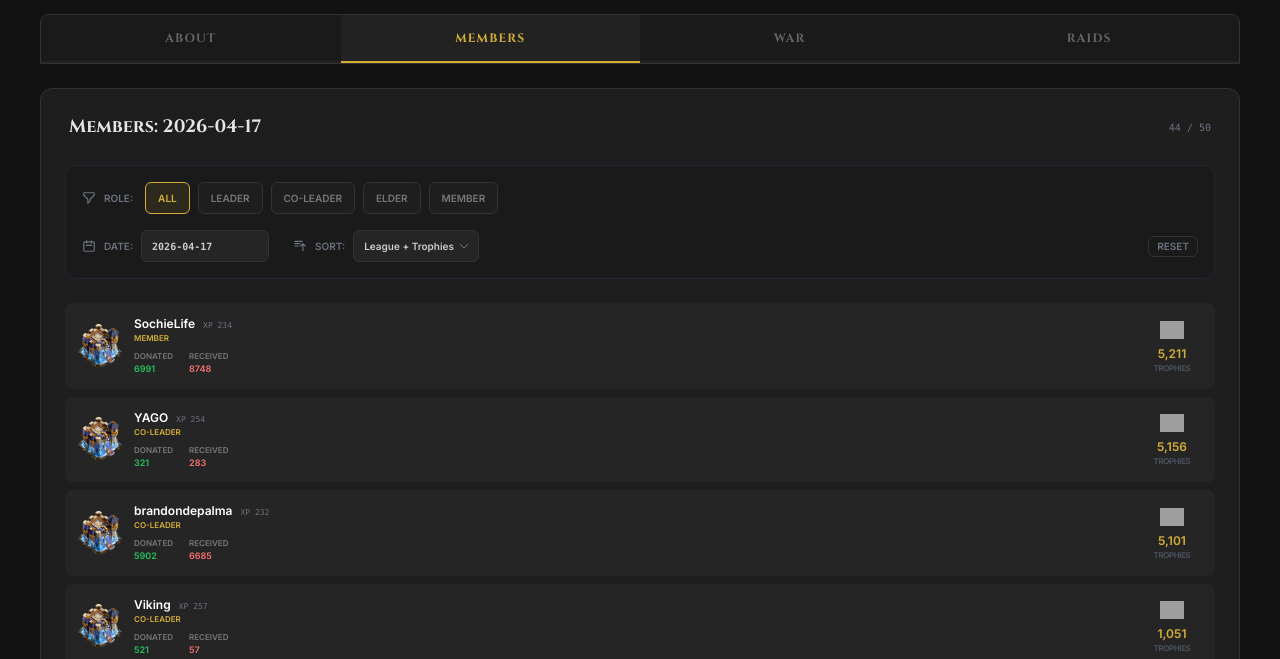
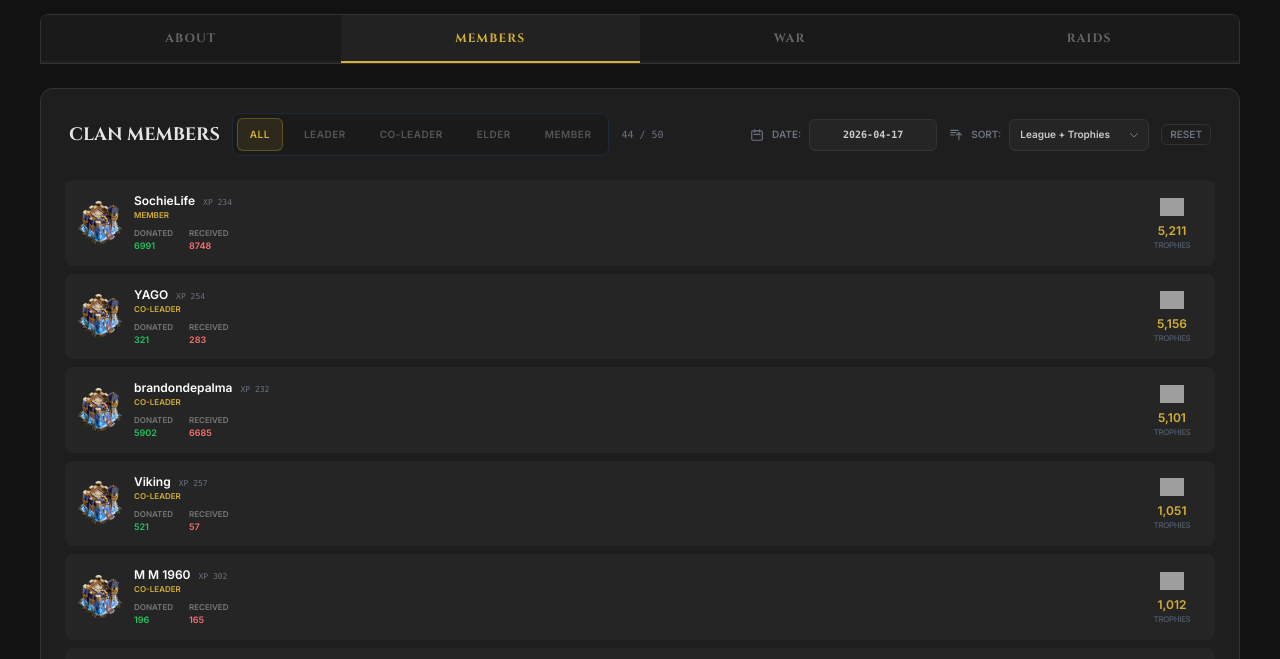
Before and after one commit to cstreit03/CoC-Stats, a plain HTML site: page index.html in a window 1280 px wide. Both pictures are taken after a click on the button "MEMBERS". Shown: the part 126-785 px from the top of the page. Drawn offline with nearby package versions, Linux system fonts and the light colour scheme; no server answers; grey boxes are pictures that could not be loaded.

Commit message:
UI cleanup

```diff
--- a/index.html
+++ b/index.html
@@ -43,37 +43,32 @@
         <!-- Section: Members -->
         <div id="section-members" class="lg:col-span-12 hidden-section">
             <div class="panel p-3 md:p-6">
-                <div class="flex flex-col gap-4 md:gap-6 mb-6">
-                    <div class="flex justify-between items-center px-1">
-                        <h2 id="memberTitle" class="medieval text-base md:text-lg font-bold">Current Members</h2>
+                <!-- Shared Members Header -->
+                <div class="flex flex-col lg:flex-row justify-between items-start lg:items-center gap-4 mb-6 px-1">
+                    <div class="flex items-center gap-3">
+                        <h2 id="memberTitle" class="medieval text-base md:text-lg font-bold uppercase">Clan Members</h2>
+                        <div class="flex items-center gap-2 p-1 bg-[#1a1a1a] rounded-lg border border-gray-800">
+                            <button data-role="all" class="sub-tab-btn active uppercase tracking-wider">All</button>
+                            <button data-role="leader" class="sub-tab-btn uppercase tracking-wider">Leader</button>
+                            <button data-role="coLeader" class="sub-tab-btn uppercase tracking-wider">Co-Leader</button>
+                            <button data-role="admin" class="sub-tab-btn uppercase tracking-wider">Elder</button>
+                            <button data-role="member" class="sub-tab-btn uppercase tracking-wider">Member</button>
+                        </div>
                         <span id="memberCount" class="text-[9px] md:text-[10px] font-mono text-gray-500">0 / 50</span>
                     </div>
 
-                    <!-- Member Filters -->
-                    <div class="flex flex-col gap-4 p-3 md:p-4 bg-[#1a1a1a] rounded-xl border border-gray-800">
-                        <div class="flex flex-col md:flex-row md:items-center gap-3">
-                            <div class="flex items-center gap-2">
-                                <svg xmlns="http://www.w3.org/2000/svg" class="w-3.5 h-3.5 text-gray-500" fill="none" viewBox="0 0 24 24" stroke="currentColor"><path stroke-linecap="round" stroke-linejoin="round" stroke-width="2" d="M3 4a1 1 0 011-1h16a1 1 0 011 1v2.586a1 1 0 01-.293.707l-6.414 6.414a1 1 0 00-.293.707V17l-4 4v-6.586a1 1 0 00-.293-.707L3.293 7.293A1 1 0 013 6.586V4z" /></svg>
-                                <span class="text-[10px] font-bold text-gray-500 uppercase">Role:</span>
-                            </div>
-                            <div class="flex flex-wrap gap-2">
-                                <button data-role="all" class="btn-role active">ALL</button>
-                                <button data-role="leader" class="btn-role">LEADER</button>
-                                <button data-role="coLeader" class="btn-role">CO-LEADER</button>
-                                <button data-role="admin" class="btn-role">ELDER</button>
-                                <button data-role="member" class="btn-role">MEMBER</button>
-                            </div>
-                        </div>
-                        <div class="grid grid-cols-1 sm:grid-cols-2 lg:flex lg:items-center gap-4 lg:gap-6">
+                    <!-- Header Controls -->
+                    <div class="flex items-center gap-4 lg:ml-auto">
+                        <div class="flex flex-col sm:flex-row items-start sm:items-center gap-3">
                             <div class="flex items-center gap-2">
                                 <svg xmlns="http://www.w3.org/2000/svg" class="w-3.5 h-3.5 text-gray-500" fill="none" viewBox="0 0 24 24" stroke="currentColor"><path stroke-linecap="round" stroke-linejoin="round" stroke-width="2" d="M8 7V3m8 4V3m-9 8h10M5 21h14a2 2 0 002-2V7a2 2 0 00-2-2H5a2 2 0 00-2 2v12a2 2 0 002 2z" /></svg>
                                 <span class="text-[10px] font-bold text-gray-500 uppercase">Date:</span>
-                                <input type="text" id="memberDate" class="control-base flex-1 md:w-32 font-mono" placeholder="Select Date...">
+                                <input type="text" id="memberDate" class="control-base w-32 font-mono text-center" placeholder="Select Date...">
                             </div>
                             <div class="flex items-center gap-2">
                                 <svg xmlns="http://www.w3.org/2000/svg" class="w-3.5 h-3.5 text-gray-500" fill="none" viewBox="0 0 24 24" stroke="currentColor"><path stroke-linecap="round" stroke-linejoin="round" stroke-width="2" d="M3 4h13M3 8h9m-9 4h6m4 0l4-4m0 0l4 4m-4-4v12" /></svg>
                                 <span class="text-[10px] font-bold text-gray-500 uppercase">Sort:</span>
-                                <select id="sortBy" class="control-base flex-1">
+                                <select id="sortBy" class="control-base h-8 min-w-[140px]">
                                     <option value="league" selected>League + Trophies</option>
                                     <option value="trophies">Trophies Only</option>
                                     <option value="townHallLevel">Town Hall</option>
@@ -83,7 +78,7 @@
                                     <option value="role">Role</option>
                                 </select>
                             </div>
-                            <button id="resetMembersFilters" class="btn-reset sm:col-span-2 lg:ml-auto">Reset</button>
+                            <button id="resetMembersFilters" class="btn-reset">Reset</button>
                         </div>
                     </div>
                 </div>
--- a/js/app.js
+++ b/js/app.js
@@ -151,8 +151,6 @@ async function init() {
             defaultDate: bestDefaultDate, enable: availableMemberDates, dateFormat: "Y-m-d",
             onChange: function(selectedDates, dateStr) { handleMemberDateChange(dateStr); }
         });
-        const titleEl = document.getElementById('memberTitle');
-        if (titleEl) titleEl.innerText = bestDefaultDate === todayStr ? "Current Members" : `Members: ${bestDefaultDate}`;
     } catch (e) { console.warn("Could not setup member date filters.", e); }
 
     try {
@@ -329,7 +327,7 @@ function updateDisplay() {
 
 function setRoleFilter(role, btn) {
     currentRoleFilter = role;
-    document.querySelectorAll('.btn-role').forEach(b => b.classList.remove('active'));
+    document.querySelectorAll('#section-members .sub-tab-btn').forEach(b => b.classList.remove('active'));
     btn.classList.add('active'); updateDisplay();
 }
 
@@ -357,7 +355,13 @@ window.loadWarDetail = loadWarDetail;
 document.addEventListener('DOMContentLoaded', () => {
     preRoute(); init();
     document.getElementById('tab-about')?.addEventListener('click', () => { switchView('about'); if (latestClanData) renderAbout(latestClanData); bindAboutPageEvents(); });
-    document.getElementById('tab-members')?.addEventListener('click', () => switchView('members'));
+    document.getElementById('tab-members')?.addEventListener('click', () => {
+        switchView('members');
+        currentRoleFilter = 'all';
+        document.querySelectorAll('#section-members .sub-tab-btn').forEach(b => b.classList.remove('active'));
+        document.querySelector('#section-members [data-role="all"]')?.classList.add('active');
+        updateDisplay();
+    });
     document.getElementById('tab-war')?.addEventListener('click', () => { switchView('war'); switchSubView('history'); });
     document.getElementById('tab-raids')?.addEventListener('click', () => { switchView('raids'); switchRaidSubView('summary'); });
     document.getElementById('raid-subtab-summary')?.addEventListener('click', () => switchRaidSubView('summary'));
@@ -386,8 +390,9 @@ document.addEventListener('DOMContentLoaded', () => {
     document.getElementById('sortBy')?.addEventListener('change', updateDisplay);
     document.getElementById('backToWarList')?.addEventListener('click', showWarList);
     document.getElementById('resetMembersFilters')?.addEventListener('click', () => {
-        currentRoleFilter = 'all'; document.querySelectorAll('.btn-role').forEach(b => b.classList.remove('active'));
-        document.querySelector('[data-role="all"]')?.classList.add('active');
+        currentRoleFilter = 'all';
+        document.querySelectorAll('#section-members .sub-tab-btn').forEach(b => b.classList.remove('active'));
+        document.querySelector('#section-members [data-role="all"]')?.classList.add('active');
         document.getElementById('sortBy').value = 'league';
         updateDisplay();
     });
@@ -399,6 +404,10 @@ document.addEventListener('DOMContentLoaded', () => {
         warHistoryPickers.forEach(p => { p.clear(); p.set('minDate', null); p.set('maxDate', null); });
         filterWarHistory();
     });
-    document.querySelectorAll('.btn-role').forEach(btn => { btn.addEventListener('click', () => setRoleFilter(btn.getAttribute('data-role'), btn)); });
+    document.querySelectorAll('#section-members .sub-tab-btn').forEach(btn => {
+        if (btn.hasAttribute('data-role')) {
+            btn.addEventListener('click', () => setRoleFilter(btn.getAttribute('data-role'), btn));
+        }
+    });
     document.addEventListener('click', () => { document.querySelectorAll('.info-tooltip').forEach(t => t.classList.remove('active')); });
 });
```
